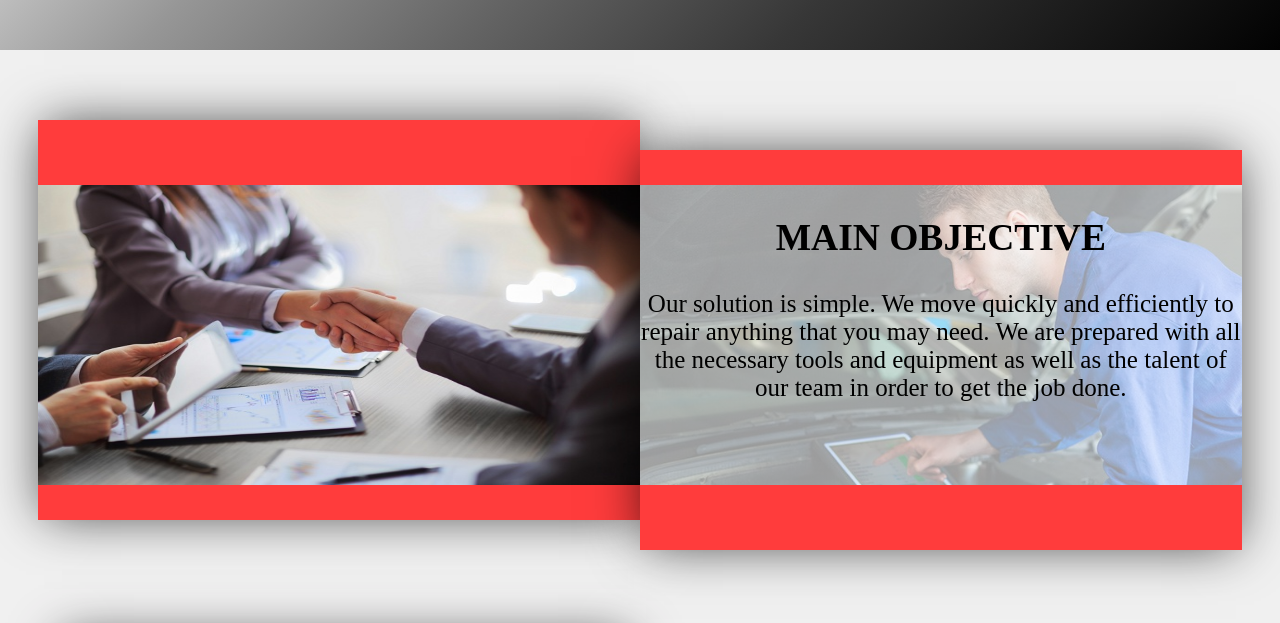
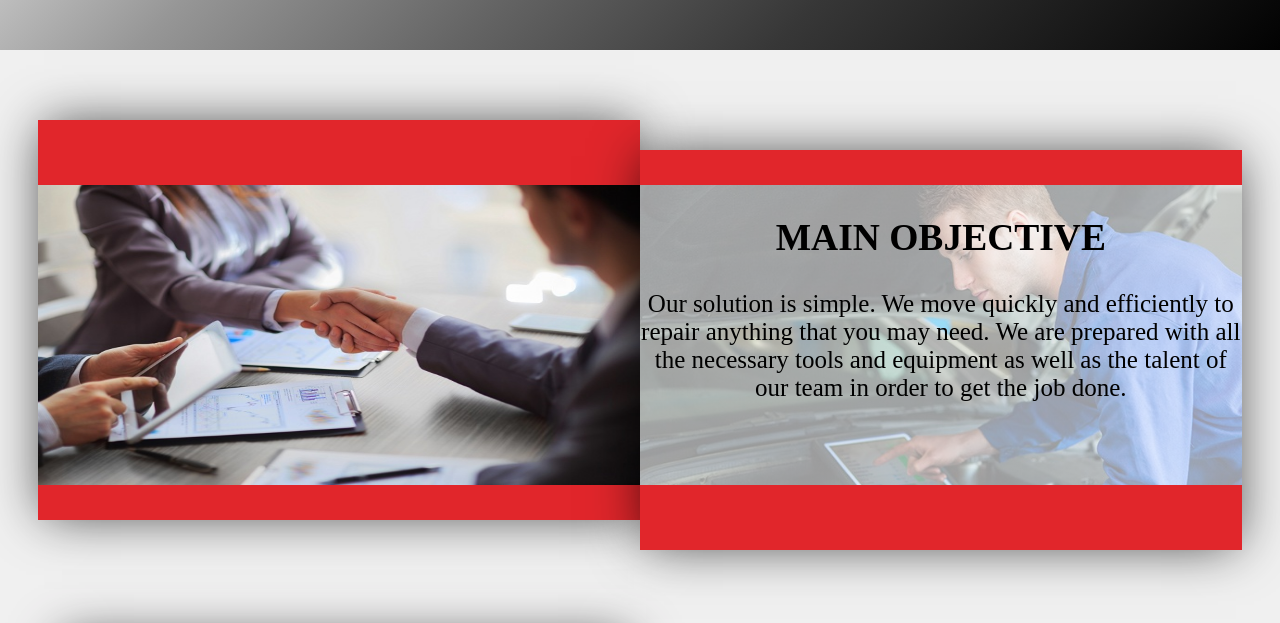
Before and after one commit to JimmyDLA/nycWreck, a plain HTML site: page index.html in a window 1280 px wide. Shown: the part 840-1463 px from the top of the page. Drawn offline with nearby package versions, Linux system fonts and the light colour scheme.

Commit message:
main color changed

```diff
--- a/index.css
+++ b/index.css
@@ -11,7 +11,7 @@ header{
   height: 50px;
   position: fixed;
   z-index: 1;
-  background-color: rgba(255, 60, 60, 1);
+  background-color: rgba(225, 38, 43, 1);
   /*background-color: rgb(55, 55, 55);*/
   /*background: linear-gradient(to bottom left, black, rgb(100,100,100)); /* Standard syntax */
 }
@@ -205,7 +205,7 @@ span{
 .row1left{
   height: 400px;
   width: 47vw;
-  background-color: rgb(255, 60, 60);
+  background-color: rgba(225, 38, 43, 1);;
   display: flex;
   align-items: center;
   justify-content: flex-end;
@@ -222,7 +222,7 @@ span{
 .row1right{
   height: 400px;
   width: 47vw;
-  background-color: rgb(255, 60, 60);
+  background-color: rgba(225, 38, 43, 1);
   display: flex;
   margin-top: 30px;
   box-shadow: 0px 0px 50px -6px rgba(0,0,0,0.75);
```
